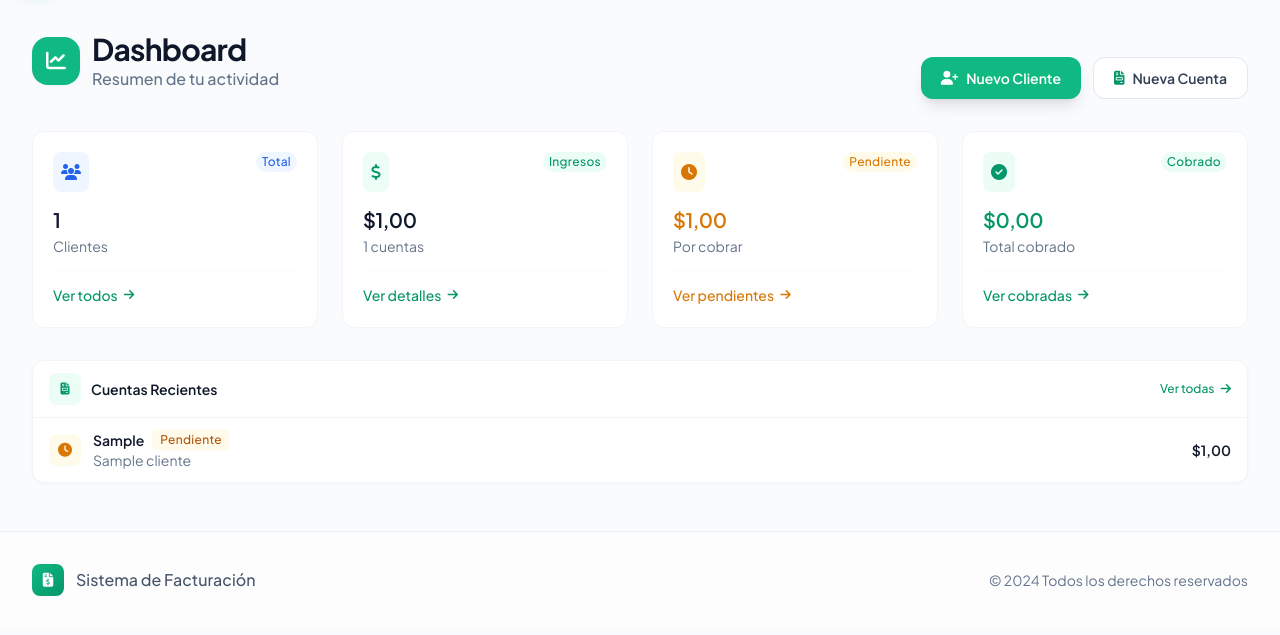
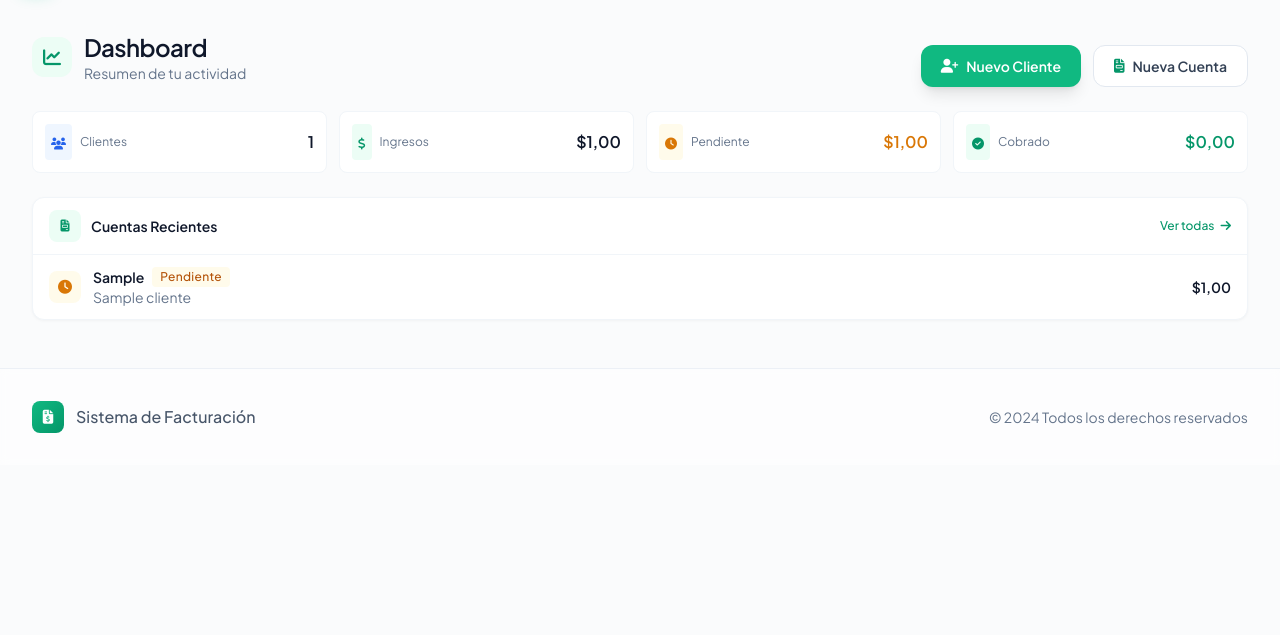
Before and after one commit to Eglism11/web-facturacion, a Flask app: page / in a window 1280 px wide. Shown: the part 65-700 px from the top of the page. Run offline with Flask 3, Linux system fonts and the light colour scheme; a user stored in the database is signed in; tables that the repository leaves empty hold one stand-in row (values such as "Sample post"); parts of the project's set-up code (start-up, migrations or seed data) failed here and were passed over; some libraries are stand-ins or nearby versions.

Commit message:
UI: Dashboard compacto horizontal

```diff
--- a/templates/index.html
+++ b/templates/index.html
@@ -3,16 +3,16 @@
 {% block title %}Dashboard - Facturación{% endblock %}
 
 {% block content %}
-<div class="space-y-8 fade-in">
-    <div class="page-header flex flex-col lg:flex-row lg:items-end lg:justify-between gap-6">
+<div class="space-y-6 fade-in">
+    <div class="page-header flex flex-col lg:flex-row lg:items-end lg:justify-between gap-4">
         <div class="slide-up">
-            <div class="flex items-center space-x-3 mb-2">
-                <div class="w-12 h-12 rounded-2xl bg-primary-500 flex items-center justify-center shadow-sm">
-                    <i class="fas fa-chart-line text-white text-xl"></i>
+            <div class="flex items-center space-x-3 mb-1">
+                <div class="w-10 h-10 rounded-xl bg-primary-50 flex items-center justify-center">
+                    <i class="fas fa-chart-line text-primary-600 text-lg"></i>
                 </div>
                 <div>
-                    <h1 class="text-3xl font-bold text-slate-900 tracking-tight">Dashboard</h1>
-                    <p class="text-slate-500 font-medium">Resumen de tu actividad</p>
+                    <h1 class="text-2xl font-semibold text-slate-900 tracking-tight">Dashboard</h1>
+                    <p class="text-sm text-slate-500">Resumen de tu actividad</p>
                 </div>
             </div>
         </div>
@@ -27,84 +27,52 @@
         </div>
     </div>
 
-    <div class="grid grid-cols-1 md:grid-cols-2 xl:grid-cols-4 gap-6">
-        <div class="stat-card rounded-xl p-5 border border-slate-100 slide-up stagger-1">
-            <div class="flex items-start justify-between">
-                <div class="p-2 rounded-lg bg-blue-50">
-                    <i class="fas fa-users text-blue-600 text-base"></i>
+    <div class="grid grid-cols-2 lg:grid-cols-4 gap-3">
+        <div class="stat-card rounded-lg p-3 border border-slate-100 slide-up stagger-1">
+            <div class="flex items-center justify-between">
+                <div class="flex items-center gap-2">
+                    <div class="p-1.5 rounded bg-blue-50">
+                        <i class="fas fa-users text-blue-600 text-xs"></i>
+                    </div>
+                    <span class="text-xs text-slate-500">Clientes</span>
                 </div>
-                <span class="badge px-1.5 py-0.5 rounded-full bg-blue-50 text-blue-600 text-xs font-medium">
-                    Total
-                </span>
-            </div>
-            <div class="mt-3.5">
-                <p class="text-xl font-semibold text-slate-900 tracking-tight">{{ total_clientes }}</p>
-                <p class="text-sm text-slate-500 mt-0.5 font-normal">Clientes</p>
-            </div>
-            <div class="mt-3.5 pt-3 border-t border-slate-50">
-                <a href="{{ url_for('listar_clientes') }}" class="text-sm text-primary-600 font-medium hover:text-primary-700 inline-flex items-center">
-                    Ver todos <i class="fas fa-arrow-right ml-1.5 text-xs"></i>
-                </a>
+                <span class="text-base font-semibold text-slate-900">{{ total_clientes }}</span>
             </div>
         </div>
 
-        <div class="stat-card rounded-xl p-5 border border-slate-100 slide-up stagger-2">
-            <div class="flex items-start justify-between">
-                <div class="p-2 rounded-lg bg-primary-50">
-                    <i class="fas fa-dollar-sign text-primary-600 text-base"></i>
+        <div class="stat-card rounded-lg p-3 border border-slate-100 slide-up stagger-2">
+            <div class="flex items-center justify-between">
+                <div class="flex items-center gap-2">
+                    <div class="p-1.5 rounded bg-primary-50">
+                        <i class="fas fa-dollar-sign text-primary-600 text-xs"></i>
+                    </div>
+                    <span class="text-xs text-slate-500">Ingresos</span>
                 </div>
-                <span class="badge px-1.5 py-0.5 rounded-full bg-primary-50 text-primary-600 text-xs font-medium">
-                    Ingresos
-                </span>
-            </div>
-            <div class="mt-3.5">
-                <p class="text-xl font-semibold text-slate-900 tracking-tight">{{ total_facturado|format_cop_co }}</p>
-                <p class="text-sm text-slate-500 mt-0.5 font-normal">{{ total_cuentas }} cuentas</p>
-            </div>
-            <div class="mt-3.5 pt-3 border-t border-slate-50">
-                <a href="{{ url_for('listar_cuentas') }}" class="text-sm text-primary-600 font-medium hover:text-primary-700 inline-flex items-center">
-                    Ver detalles <i class="fas fa-arrow-right ml-1.5 text-xs"></i>
-                </a>
+                <span class="text-base font-semibold text-slate-900">{{ total_facturado|format_cop_co }}</span>
             </div>
         </div>
 
-        <div class="stat-card rounded-xl p-5 border border-slate-100 slide-up stagger-3">
-            <div class="flex items-start justify-between">
-                <div class="p-2 rounded-lg bg-amber-50">
-                    <i class="fas fa-clock text-amber-600 text-base"></i>
+        <div class="stat-card rounded-lg p-3 border border-slate-100 slide-up stagger-3">
+            <div class="flex items-center justify-between">
+                <div class="flex items-center gap-2">
+                    <div class="p-1.5 rounded bg-amber-50">
+                        <i class="fas fa-clock text-amber-600 text-xs"></i>
+                    </div>
+                    <span class="text-xs text-slate-500">Pendiente</span>
                 </div>
-                <span class="badge px-1.5 py-0.5 rounded-full bg-amber-50 text-amber-600 text-xs font-medium">
-                    Pendiente
-                </span>
-            </div>
-            <div class="mt-3.5">
-                <p class="text-xl font-semibold text-amber-600 tracking-tight">{{ total_pendiente|format_cop_co }}</p>
-                <p class="text-sm text-slate-500 mt-0.5 font-normal">Por cobrar</p>
-            </div>
-            <div class="mt-3.5 pt-3 border-t border-slate-50">
-                <a href="{{ url_for('listar_cuentas', estado='pendiente') }}" class="text-sm text-amber-600 font-medium hover:text-amber-700 inline-flex items-center">
-                    Ver pendientes <i class="fas fa-arrow-right ml-1.5 text-xs"></i>
-                </a>
+                <span class="text-base font-semibold text-amber-600">{{ total_pendiente|format_cop_co }}</span>
             </div>
         </div>
 
-        <div class="stat-card rounded-xl p-5 border border-slate-100 slide-up stagger-4">
-            <div class="flex items-start justify-between">
-                <div class="p-2 rounded-lg bg-emerald-50">
-                    <i class="fas fa-check-circle text-emerald-600 text-base"></i>
+        <div class="stat-card rounded-lg p-3 border border-slate-100 slide-up stagger-4">
+            <div class="flex items-center justify-between">
+                <div class="flex items-center gap-2">
+                    <div class="p-1.5 rounded bg-emerald-50">
+                        <i class="fas fa-check-circle text-emerald-600 text-xs"></i>
+                    </div>
+                    <span class="text-xs text-slate-500">Cobrado</span>
                 </div>
-                <span class="badge px-1.5 py-0.5 rounded-full bg-emerald-50 text-emerald-600 text-xs font-medium">
-                    Cobrado
-                </span>
-            </div>
-            <div class="mt-3.5">
-                <p class="text-xl font-semibold text-emerald-600 tracking-tight">{{ total_pagado|format_cop_co }}</p>
-                <p class="text-sm text-slate-500 mt-0.5 font-normal">Total cobrado</p>
-            </div>
-            <div class="mt-3.5 pt-3 border-t border-slate-50">
-                <a href="{{ url_for('listar_cuentas', estado='pagado') }}" class="text-sm text-emerald-600 font-medium hover:text-emerald-700 inline-flex items-center">
-                    Ver cobradas <i class="fas fa-arrow-right ml-1.5 text-xs"></i>
-                </a>
+                <span class="text-base font-semibold text-emerald-600">{{ total_pagado|format_cop_co }}</span>
             </div>
         </div>
     </div>
```
